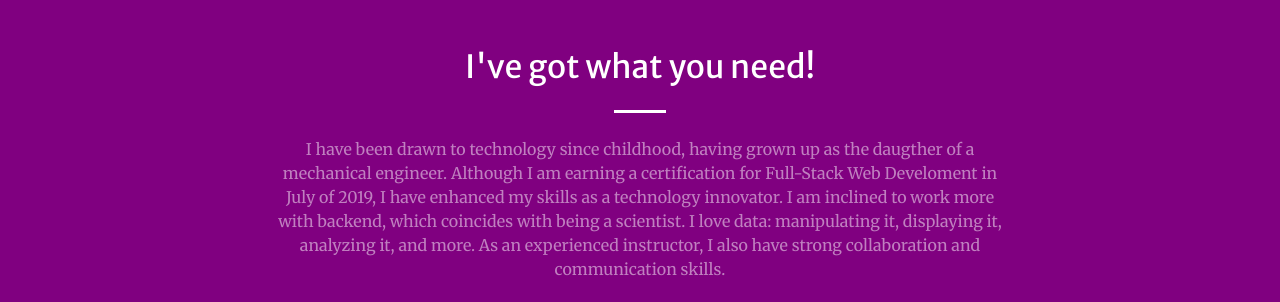
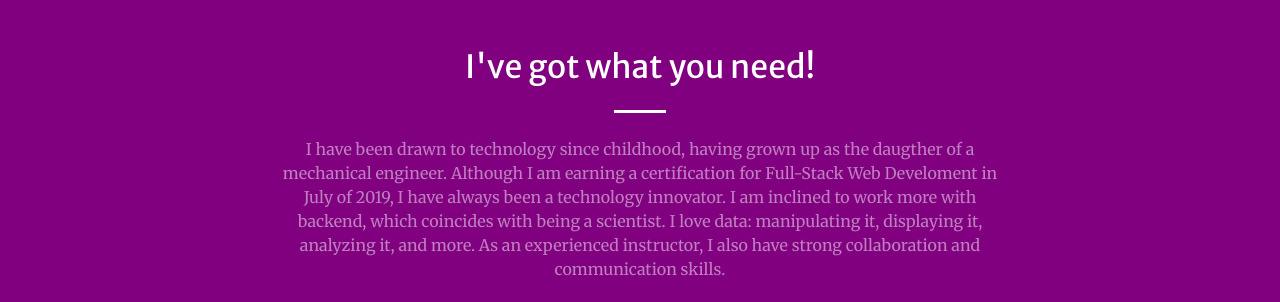
Before and after one commit to NehaNautiyal/NehaNautiyal.github.io, a website with bundled scripts: page index.html in a window 1280 px wide. Shown: the part 880-1182 px from the top of the page. Built offline with nearby package versions, Linux system fonts and the light colour scheme.

Commit message:
edited resume

```diff
--- a/index.html
+++ b/index.html
@@ -84,8 +84,7 @@
           <hr class="divider light my-4">
           <p class="text-white-50 mb-4">I have been drawn to technology since childhood, having grown up as the
             daugther of
-            a mechanical engineer. Although I am earning a certification for Full-Stack Web Develoment in July of 2019, I have enhanced my
-            skills as a technology innovator. I am inclined to work more with backend, which
+            a mechanical engineer. Although I am earning a certification for Full-Stack Web Develoment in July of 2019, I have always been a technology innovator. I am inclined to work more with backend, which
             coincides with being a scientist. I love data: manipulating it, displaying it, analyzing it, and more. As
             an experienced instructor, I also have strong collaboration and communication skills.
           </p>
```
Also changed, not shown: 1 other file.
